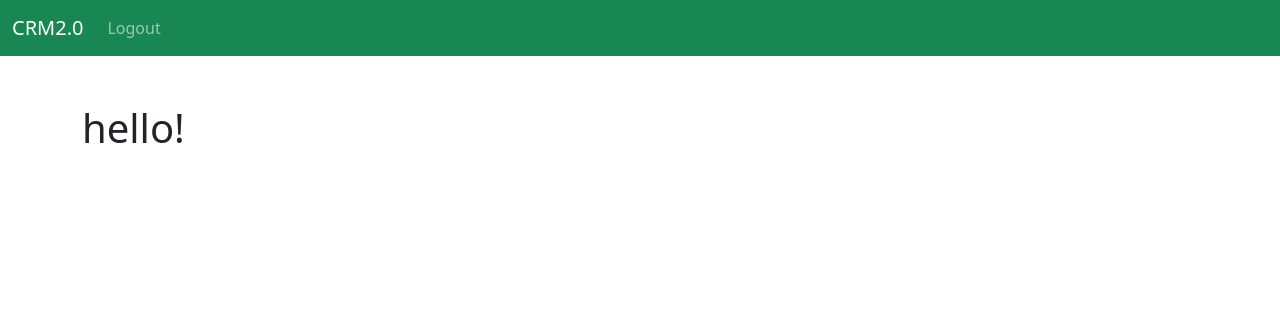
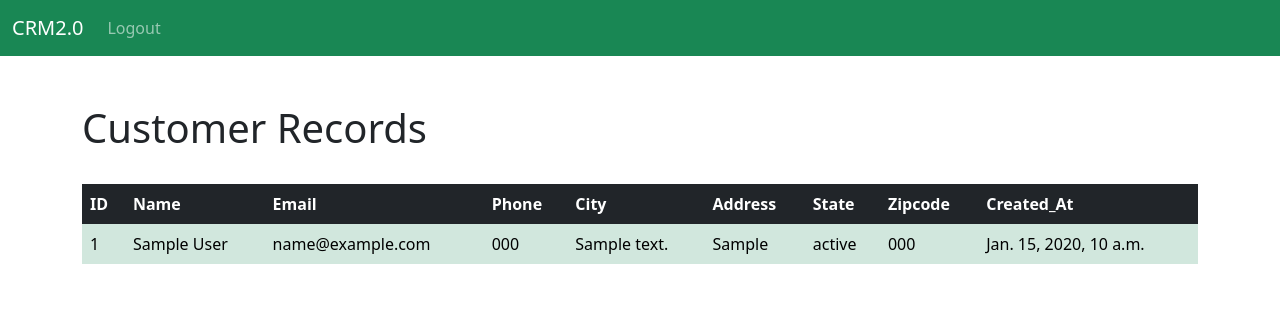
Before and after one commit to thedarkarchitect/customer-relation-system, a Django app: page / in a window 1280 px wide. Shown: the top 316 px of the page. Run offline with Django 4.2, Linux system fonts and the light colour scheme; a user stored in the database is signed in; tables that the repository leaves empty hold one stand-in row (values such as "Sample post").

Commit message:
sixth commit

```diff
--- a/customers/templates/home.html
+++ b/customers/templates/home.html
@@ -2,8 +2,42 @@
 {% block content %}
 
 {% if user.is_authenticated %}
-<h1>hello!</h1>
+<h1>Customer Records</h1>
+<br>
+<table class="table table-success table-hover table-borderless" >
+    <thead class="table-dark">
+        <tr>
+            <th scope="col">ID</th>
+            <th scope="col">Name</th>
+            <th scope="col">Email</th>
+            <th scope="col">Phone</th>
+            <th scope="col">City</th>
+            <th scope="col">Address</th>
+            <th scope="col">State</th>
+            <th scope="col">Zipcode</th>
+            <th scope="col">Created_At</th>
+        </tr>
+    </thead>
+    <tbody>
+    {% if records %}
+        {% for record in records %}
+        <tr>
+            <td>{{ record.id }}</td>
+            <td>{{ record.first_name }} {{ record.last_name }}</td>
+            <td>{{ record.email }}</td>
+            <td>{{ record.phone }}</td>
+            <td>{{ record.address }}</td>
+            <td>{{ record.city }}</td>
+            <td>{{ record.state }}</td>
+            <td>{{ record.zipcode }}</td>
+            <td>{{ record.created_at }}</td>
+        </tr>
+        {% endfor %}
+    {% endif %}
+    </tbody>
+</table>
 {% else %}
+
 <div class="col-md-6 offset-md-3">
     <h1>Login</h1>
     <br>
@@ -14,7 +48,7 @@
                 <input type="text" class="form-control" name="username" placeholder="username" required>
             </div>
             <div class="mb-3">
-                <input type="password" class="form-control" name="password" placeholder="password" required>
+                <input type="password" class="form-control" name="password1" placeholder="password" required>
             </div>
             <br>
             <button type="submit" class="btn btn-outline-success">Login</button>
--- a/customers/views.py
+++ b/customers/views.py
@@ -2,13 +2,16 @@ from django.shortcuts import render, redirect
 from django.contrib.auth import authenticate, login, logout
 from django.contrib import messages
 from .forms import RegisterForm
+from .models import Record
 
 # Create your views here.
 def home(request):
+    records = Record.objects.all()
+
     #check if user logged in
     if request.method == 'POST':
         username = request.POST['username']
-        password = request.POST['password']
+        password = request.POST['password1']
         #user authentication
         user = authenticate(request, username=username, password=password)
         if user is not None:#this those an error of type none should be an httpresponse
@@ -19,8 +22,10 @@ def home(request):
             messages.success(request, "There was an error, Please Try Again...")
             redirect('home')
     else:
-        context ={}
+        context ={'records': records}
         return render(request, 'home.html', context)
+
+    return render(request, 'home.html')
 
 
 def user_logout(request):
@@ -39,9 +44,9 @@ def register_user(request):
 
             user = authenticate(username=username, password=password)
             login(request, user)
-
             messages.success(request, "You have successfully been registered")
             return redirect('home')
     else:
         form = RegisterForm()
         return render(request, 'register.html', {'form':form})
+    return render(request, 'register.html', {'form':form})
```
Also changed, not shown: customers/templates/register.html (+15 -2 lines), customers/migrations/0001_initial.py (added).
